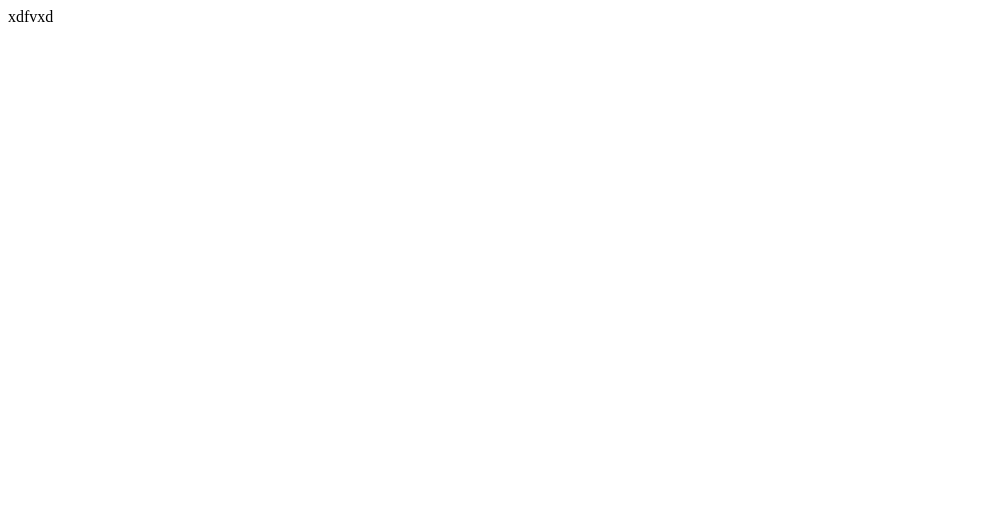
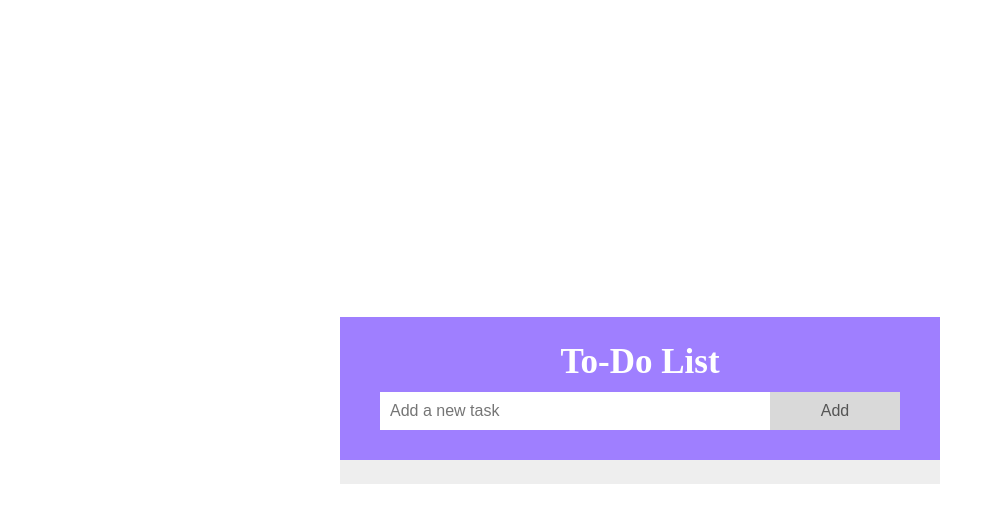
Before and after one commit to radshima/To-Do, a plain HTML site: page index.html in a window 1280 px wide. Shown: the whole page, without its empty margins (0-995 px from the left). Drawn offline with Linux system fonts and the light colour scheme.

Commit message:
basic structure

```diff
--- a/index.html
+++ b/index.html
@@ -1,11 +1,32 @@
 <!DOCTYPE html>
 <html lang="en">
+
 <head>
     <meta charset="UTF-8">
     <meta name="viewport" content="width=device-width, initial-scale=1.0">
-    <title>Document</title>
+    <title>To-Do List</title>
+    <link rel="stylesheet" href="main.css">
+    <link rel="stylesheet" href="https://cdnjs.cloudflare.com/ajax/libs/font-awesome/6.4.2/css/all.min.css">
+    <script defer src="main.js"></script>
 </head>
+
 <body>
-    xdfvxd
+
+
+<div class="container">
+
+    <div class="header">
+        <h2>To-Do List</h2>
+        <input type="text" placeholder="Add a new task" autocomplete="off">
+        <button class="addBtn">Add</button>
+    </div>
+
+    <ul class="tasklist">
+        <li>
+            <span class="closeBtn"><i class="fa-solid fa-trash"></i></span>
+        </li>
+    </ul>
+</div>
+
 </body>
 </html>
--- a/main.css
+++ b/main.css
@@ -0,0 +1,93 @@
+
+*{
+    margin: 0;
+    padding: 0;
+    box-sizing: border-box;
+}
+body{
+    height: 100vh;
+    display: flex;
+    align-items: center;
+    justify-content: center;
+}
+.container {
+    width: 600px;
+
+}
+.container .header {
+    background-color: rgb(159, 127, 255);
+    padding: 15px 40px 30px;
+    color: white;
+    text-align: center;
+}
+.container .header h2{
+    margin: 10px;
+    font-size: 35px;
+
+}
+input {
+    width: 75%;
+    float: left;
+    border: none;
+    outline: none;
+    padding: 10px;
+    font-size: 16px;
+}
+
+.addBtn {
+    width: 25%;
+    float: left;
+    border: none;
+    padding: 10px;
+    background: #d9d9d9;
+    color: #555;
+    font-size: 16px;
+    cursor: pointer;
+    transition: 0.3s;
+}
+.addBtn:hover {
+    background-color: #bbb;
+
+}
+
+.container .header::after {
+    content: "";
+    display: table;
+    clear: both;
+}
+
+.container .tasklist{
+    max-height: 300px;
+    overflow-y: auto;
+}
+
+.tasklist{
+    list-style-type: none;
+}
+.tasklist li{
+    cursor: pointer;
+    position: relative;
+    padding: 12px 8px 12px 40px;
+    background: #eee;
+    font-size: 18px;
+    transition: 0.3s;
+    user-select: none;
+
+}
+.tasklist li:hover{
+    background: rgb(210, 209, 215);
+}
+
+.closeBtn{
+    display: none;
+    position: absolute;
+    right: 15px;
+}
+
+ul li:hover .closeBtn{
+    display: inline-block;
+}
+
+ul li .closeBtn i:hover{
+    color: red;
+}
--- a/main.js
+++ b/main.js
@@ -0,0 +1,18 @@
+let addBtn = document.querySelector('button');
+let taskList = document.querySelector('ul');
+let input = document.querySelector('input');
+
+
+addBtn.addEventListener('click' , ()=>{
+    let text = input.value;
+    let task = createTask(text);
+    task.innerHTML += '<span class="closeBtn"><i class="fa-solid fa-trash"></i></span>'
+    taskList.appendChild(task);
+    input.value = "";
+})
+
+function createTask(text){
+    let li = document.createElement('li')
+    li.textContent = text;
+    return li;
+}
```
